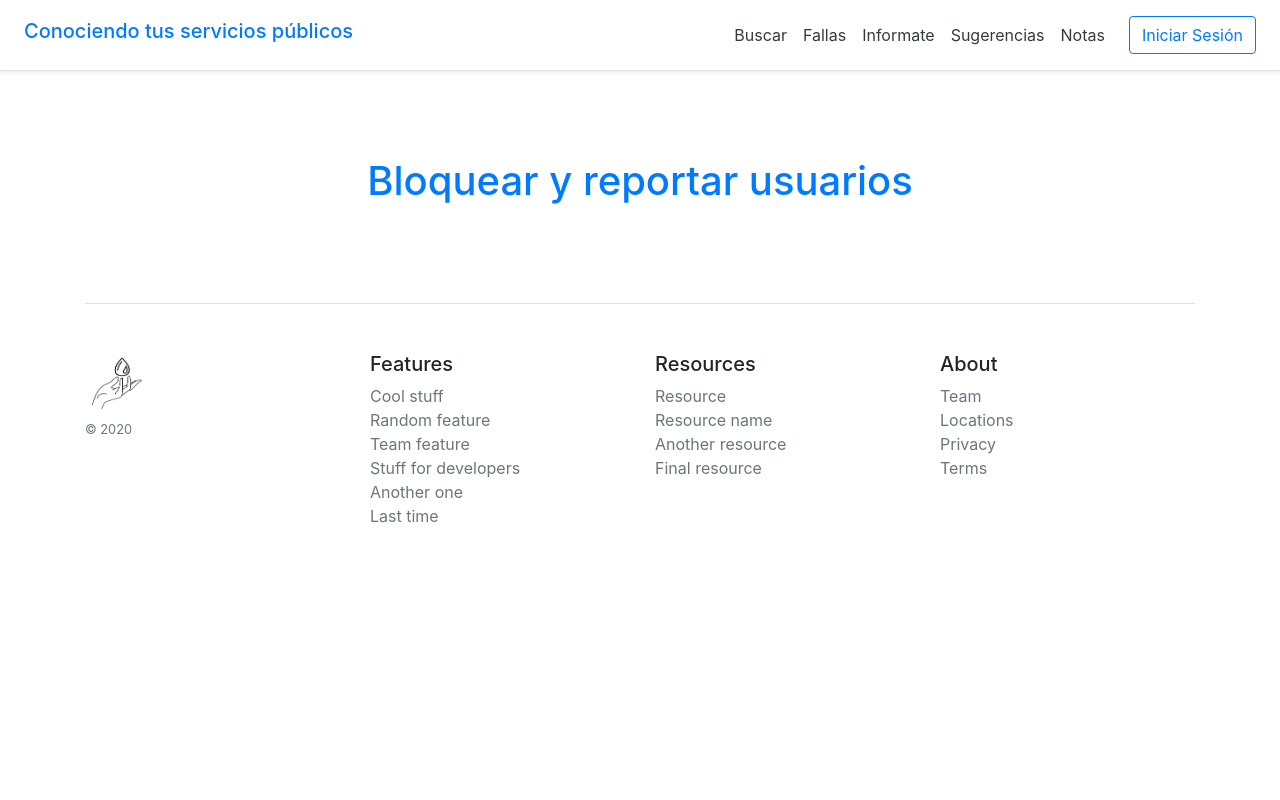
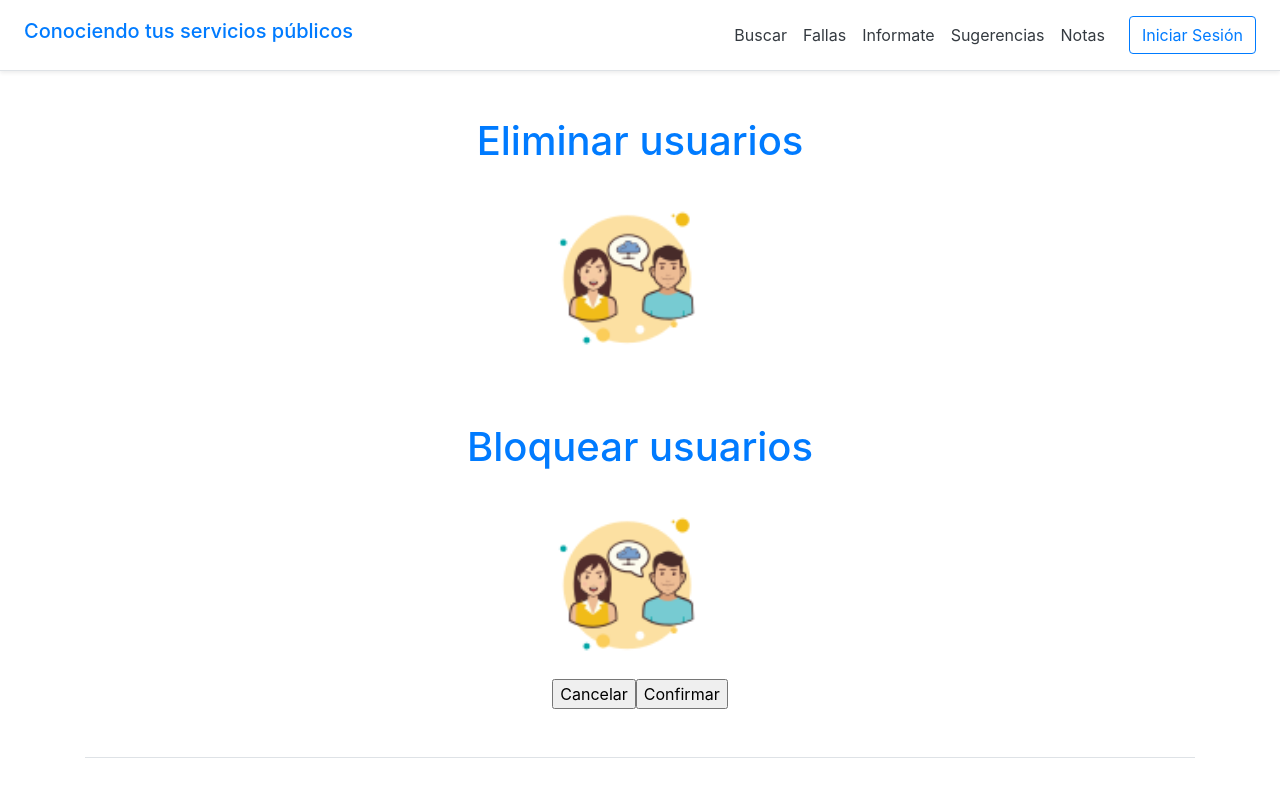
Before and after one commit to Conociendo-tus-servicios-publicos/EQUIPO9_FBM11_2020, a React (Create React App) app in the folder frontend/: page /Bloquear in a window 1280 px wide. Shown: the top 800 px of the page. Built offline with nearby package versions, Linux system fonts and the light colour scheme.

Commit message:
realice pantalla de bloqueo admin

```diff
--- a/frontend/src/components/Registro.js
+++ b/frontend/src/components/Registro.js
@@ -1,10 +1,10 @@
 import React, { Component } from 'react';
 import Logo from '../images/impag.png';
-import registro from'../styles/registro.css';
+import Registro from'../styles/Registro.css';
 import { Link } from 'react-router-dom';
 
 
-class Registro extends Component {
+class Registro1 extends Component {
 
     render() {
         return (
@@ -38,4 +38,4 @@ class Registro extends Component {
     }
 }
 
-export default Registro;
+export default Registro1;
--- a/frontend/src/pages/Bloquear.js
+++ b/frontend/src/pages/Bloquear.js
@@ -2,6 +2,7 @@ import React from 'react';
 import Pricing from '../components/Pricing';
 import Cardpricing from '../components/CardPricing';
 import bloquear from '../styles/Bloquear.css';
+import usuarios from '../images/usuarios.png';
 
 
 function Bloquear () {
@@ -9,9 +10,15 @@ function Bloquear () {
     return(
         <div>
          <section className="Bloquear">
-          <h1>Bloquear y reportar usuarios</h1>
+          <h1>Eliminar usuarios</h1>
+          <img className="img"   src={usuarios}/>
         </section>
-
+        <section className="cont2">
+          <h1>Bloquear usuarios</h1>
+          <img className="img"   src={usuarios}/>
+          <input type="submit"value="Cancelar"/>
+          <input type="submit"value="Confirmar"/>
+        </section>
 
 
 
--- a/frontend/src/pages/Buscar.js
+++ b/frontend/src/pages/Buscar.js
@@ -1,14 +1,12 @@
 import React from 'react';
 import pricing from '../components/Pricing';
 import cardpricing from '../components/CardPricing';
-import buscar from '../styles/buscar.css';
-import Logo from '../images/impag.png';
-import Luz from '../images/luz.jpg';
+import Buscar from '../styles/Buscar.css';
 import aguas from '../images/aguas.jpg';
 
 
 
-function Buscar (){
+function buscar1 (){
     return (
         <div>
              <section className="buscar">
@@ -34,4 +32,4 @@ function Buscar (){
     );
 
 }
-export default Buscar;
+export default buscar1;
--- a/frontend/src/styles/Bloquear.css
+++ b/frontend/src/styles/Bloquear.css
@@ -1,5 +1,22 @@
-.Bloquear h1{
+.Bloquear {
     color: #007bff;
     text-align: center;
-    padding: 70px 200px 50px 200px  ;
+    padding: 30px 200px 50px 200px  ;
+
 }
+.Bloquear img{
+    margin: auto;
+    width:200px ;
+    height:200px ;
+}
+.cont2 {
+    color: #007bff;
+    text-align: center;
+    padding: -50px 200px 50px 200px  ;
+}
+
+.cont2 img{
+    margin: auto;
+    width:200px ;
+    height:200px ;
+}
```
Also changed, not shown: frontend/src/images/usuarios.png (added).
